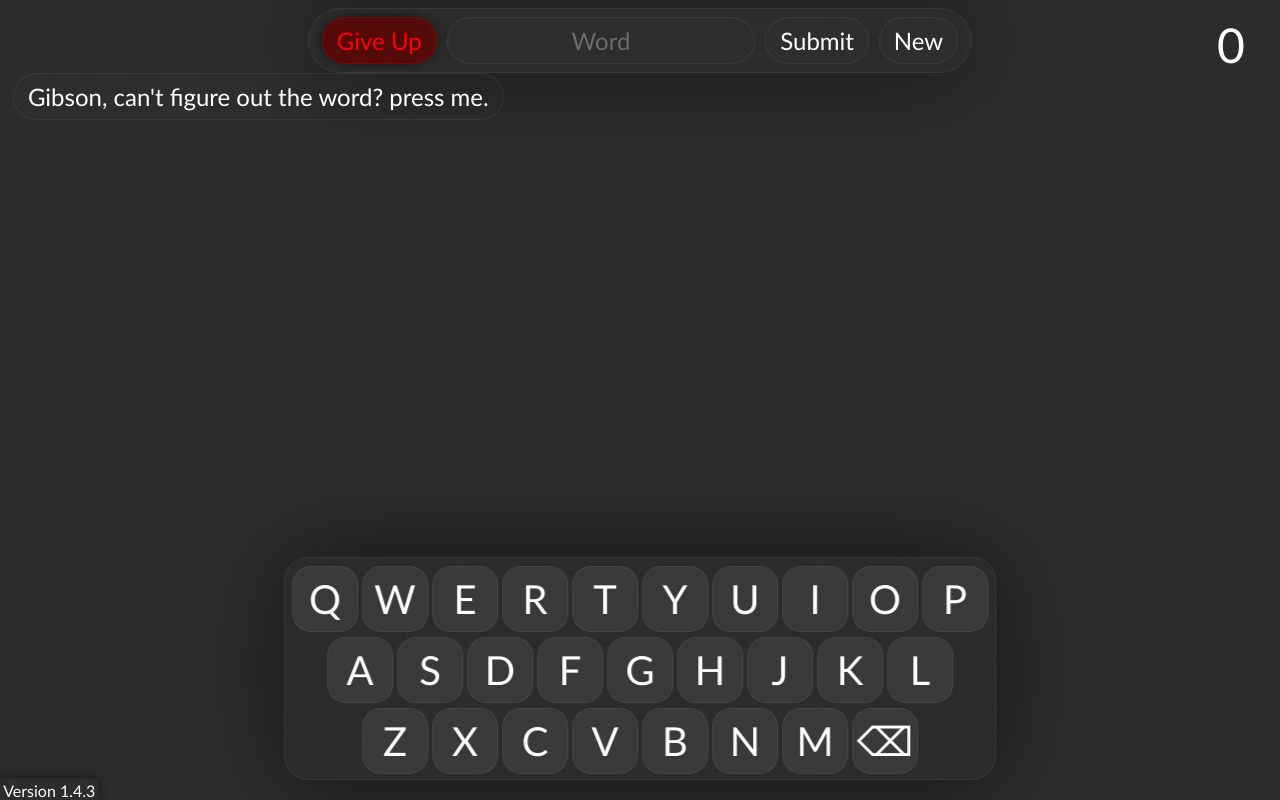
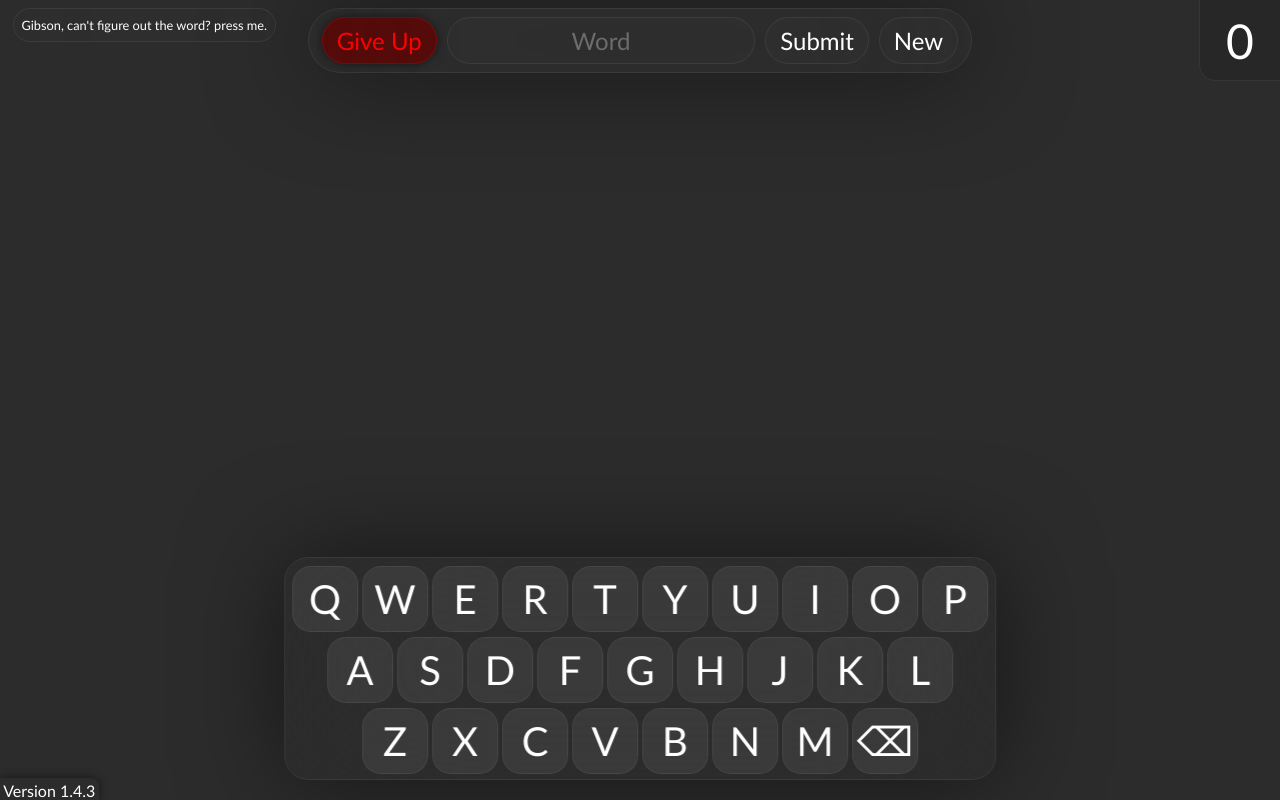
Before and after one commit to Untoast/Untoast.github.io, a plain HTML site: page WordleButBad/index.html in a window 1280 px wide. Drawn offline with nearby package versions, Linux system fonts and the light colour scheme.

Commit message:
Update main.css

```diff
--- a/WordleButBad/main.css
+++ b/WordleButBad/main.css
@@ -97,6 +97,13 @@ body {
 .Input:focus {
     outline: none;
 }
+#Gibson {
+    position: absolute;
+    display: flex;
+    top: 8px;
+    transform-origin: 0px 0px;
+    font-size: 1vw;
+}
 
 #word {
     z-index: 100000;
@@ -117,13 +124,16 @@ body {
 
 #Attempts {
     position: fixed;
-    top: 0.15ch;
-    right: 0.323ch;
+    top: 0;
+    right: 0;
     display: flex;
     justify-content: center;
     align-items: center;
     font-size: 3rem;
-    background-color: #f0f0f000;
+    border-radius: 0 0 0 1rem;
+    border-left: 1px solid #ffffff11;
+    border-bottom: 1px solid #ffffff11;
+    background-color: #272727;
     width: 80px;
     height: 80px;
     font-family: 'Gill Sans', 'Gill Sans MT', Calibri, 'Trebuchet MS', sans-serif;
@@ -271,10 +281,13 @@ span {
 
     #Attempts {
         top: auto;
+        right: 0.323ch;
         margin-top: .2ch;
         border-radius: 0ch 0 15ch 15ch;
         transform: translateY(-1ch) translateX(1ch);
         color: #ffffff !important;
+        background: #ffffff00 !important;
+        border: none !important;
         padding: 0;
     }
 
```
